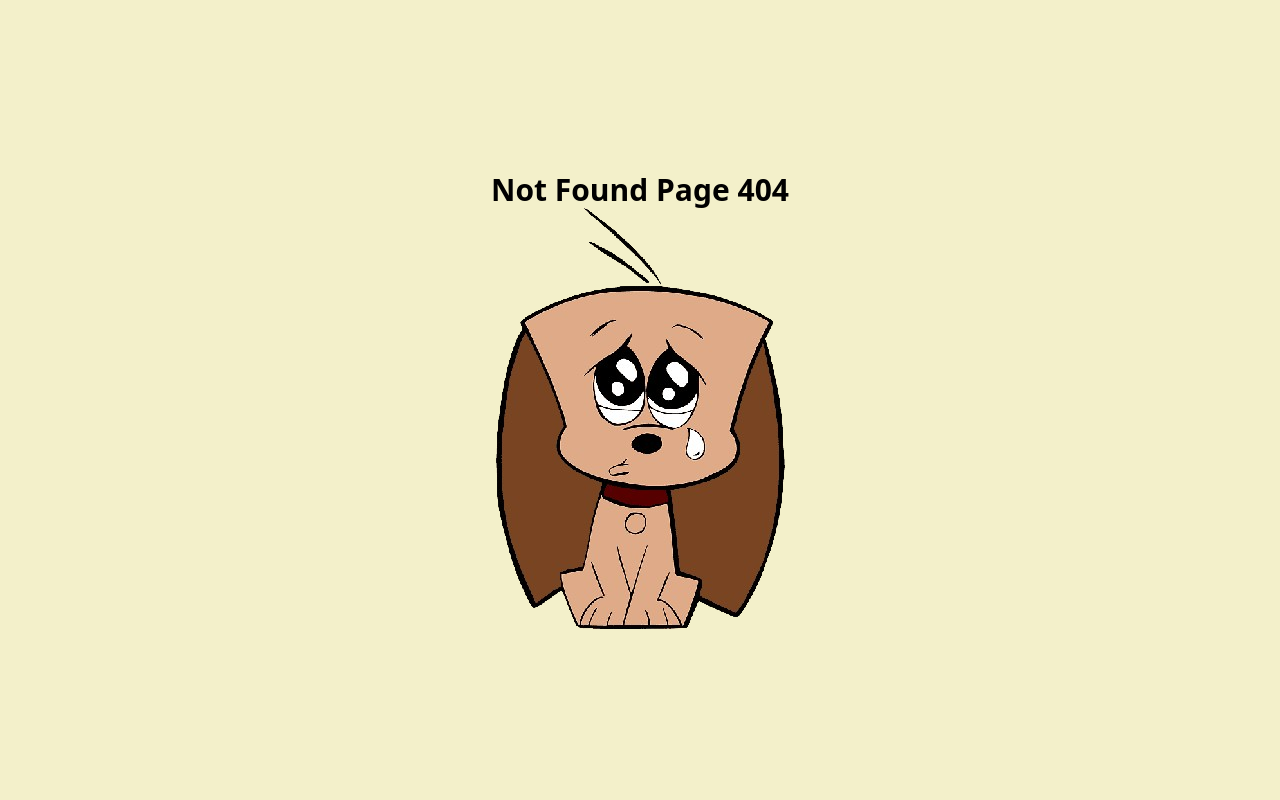
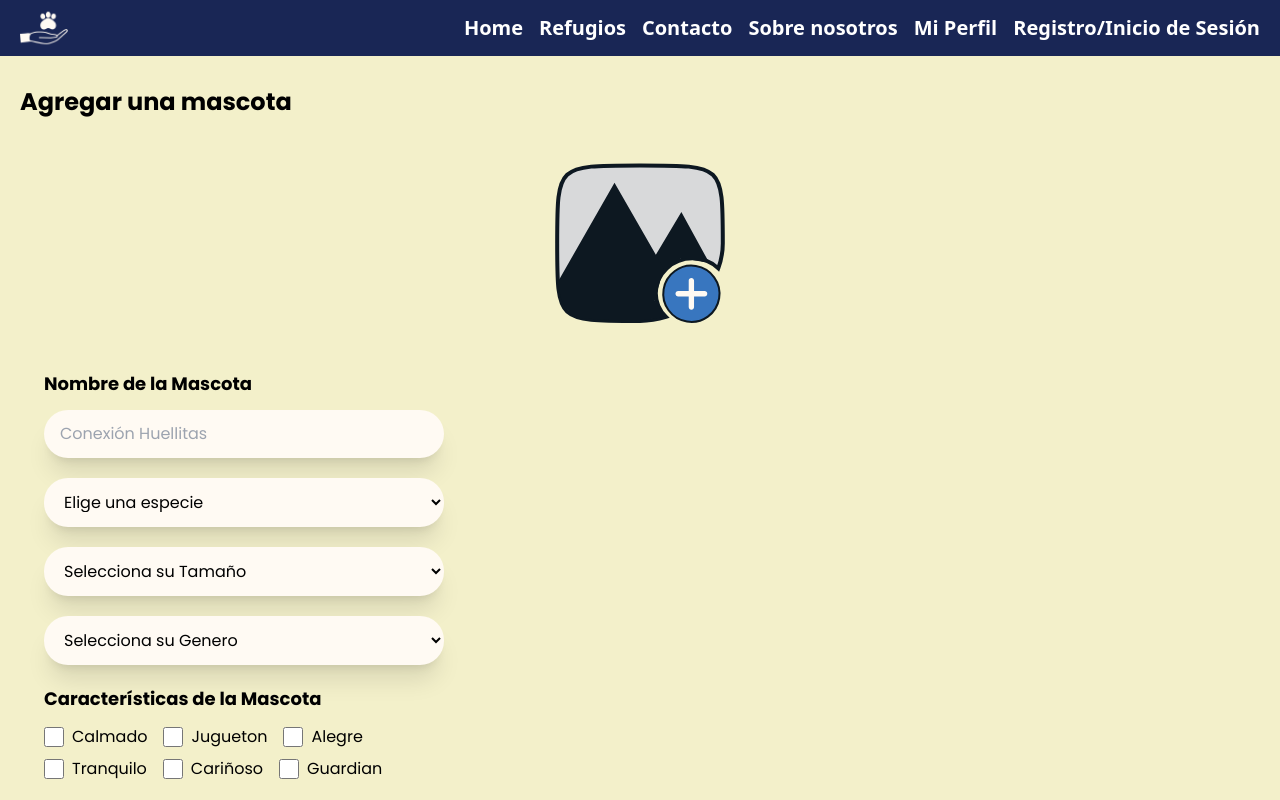
Before and after one commit to No-Country/c16-23-n-node-react, a React (Vite) app in the folder frontend/: page /NewPet in a window 1280 px wide. Before the commit this address had no page. Shown: the top 800 px of the page. Built offline with nearby package versions, Linux system fonts and the light colour scheme.

Commit message:
agrego componente shelterDashboard

```diff
--- a/frontend/src/components/HomePage/PetCard.jsx
+++ b/frontend/src/components/HomePage/PetCard.jsx
@@ -1,5 +1,7 @@
 /* eslint-disable react/prop-types */
 import { useNavigate } from "react-router-dom";
+import pets from "../../data/pets.json"
+import PetCardComponent from "../PetCardComponent";
 
 function PetCard({ pet }) {
   const navigate = useNavigate();
@@ -9,40 +11,19 @@ function PetCard({ pet }) {
   };
 
   return (
-    <div className="m-1 overflow-hidden rounded-xl bg-PrimaryDark shadow-sm">
-      <div className="m-3">
-        <img
-          src={pet.photo01}
-          alt="foto perro"
-          className="h-20 w-full rounded-md"
-        />
-      </div>
-      <div className="px-3">
-        <div className="mb-2 flex justify-between">
-          <span className="rounded-lg border bg-White px-1 text-sm font-medium">
-            {pet.name}
-          </span>
-          <span className="rounded-lg border bg-White px-1 text-sm font-medium">
-            {pet.size}
-          </span>
+    <div>
+      {pets.map((pet, index) => (
+        <div key={index} >
+          <PetCardComponent pet={pet} >
+            <button
+              className="rounded-full bg-Tertiary px-3 py-1 font-poppins text-White"
+              onClick={handleDetails}
+            >
+              Saber Más!
+            </button>
+          </PetCardComponent>
         </div>
-        <div className="flex justify-between">
-          <span className="rounded-lg border bg-White px-1 text-sm font-medium">
-            {pet.gender}
-          </span>
-          <span className="rounded-lg border bg-White px-1 text-sm font-medium">
-            {pet.kind}
-          </span>
-        </div>
-        <div className="my-3 text-center">
-          <button
-            className="rounded-full bg-Tertiary px-3 py-1 font-poppins text-White"
-            onClick={handleDetails}
-          >
-            Saber más
-          </button>
-        </div>
-      </div>
+      ))}
     </div>
   );
 }
--- /dev/null
+++ b/frontend/src/components/PetCardComponent.jsx
@@ -0,0 +1,43 @@
+/* eslint-disable react/prop-types */
+
+function PetCardComponent({ pet,children}) {
+
+    return (
+      <div className="m-1 overflow-hidden rounded-xl bg-PrimaryDark shadow-sm">
+        <div className="m-3">
+          <img
+            src={pet.photo01}
+            alt="foto perro"
+            className="h-20 w-full rounded-md"
+          />
+        </div>
+        <div className="px-3">
+          <div className="mb-2 flex justify-between">
+            <span className="rounded-lg border bg-White px-1 text-sm font-medium">
+              {pet.name}
+            </span>
+            <span className="rounded-lg border bg-White px-1 text-sm font-medium">
+              {pet.size}
+            </span>
+          </div>
+          <div className="flex justify-between">
+            <span className="rounded-lg border bg-White px-1 text-sm font-medium">
+              {pet.gender}
+            </span>
+            <span className="rounded-lg border bg-White px-1 text-sm font-medium">
+              {pet.kind}
+            </span>
+          </div>
+          <div className="my-3 text-center">
+          {children && (
+            <div className="my-3 text-center">
+              {children}
+            </div>
+          )}
+          </div>
+        </div>
+      </div>
+    );
+  }
+
+  export default PetCardComponent;
--- /dev/null
+++ b/frontend/src/pages/SheltersPage/NewPet.jsx
@@ -0,0 +1,164 @@
+import Navbar from "../../components/shared/Navbar";
+import Footer from "../../components/shared/Footer"
+import ImageDefault from "/img/shelters/AddNewPet.svg";
+import { useState } from "react";
+function NewPet() {
+    const [images, setImages] = useState([]);
+    // 1. Agregar onChange function
+    // 2. Handle each input inside onChange function
+    // 3. setNewDataPet
+    // 4. Pass NewDataPet into submit function
+    const [dataNewPet, setDataNewPet] = useState({
+        name: name,
+    })
+
+
+    const handleImageChange = (e) => {
+        const files = Array.from(e.target.files);
+        setImages(files);
+      };
+  function handleSubmit(e) {
+    e.preventDefault();
+    console.log(images[0].name);
+}
+  return (
+    <>
+      <Navbar />
+      <main className="select-none bg-Primary pt-16 font-poppins text-black">
+        <strong className="mb-10 ml-5 block pt-5 text-left text-2xl font-bold leading-normal">
+          Agregar una mascota
+        </strong>
+        <div className="flex justify-center">
+          <input
+            type="file"
+            multiple
+            accept="image/*"
+            className="hidden"
+            id="galleryInput"
+            onChange={handleImageChange}
+          />
+          <label htmlFor="galleryInput" className="cursor-pointer">
+            <img src={ImageDefault} alt="Add Pet"/>
+          </label>
+        </div>
+        <form className="w-full max-w-md rounded-xl p-6 m-5">
+          <div className="mb-5">
+            <label className="mb-3 block text-lg font-semibold" htmlFor="email">
+              Nombre de la Mascota
+            </label>
+            <input
+              className="mt-1 block w-full rounded-3xl bg-White px-4 py-3 shadow-xl outline-none"
+              type="text"
+              id="text"
+              placeholder="Conexión Huellitas"
+            />
+          </div>
+          <div className="mb-5">
+            <select
+              className="mt-1 block w-full rounded-3xl bg-White px-4 py-3 shadow-xl outline-none"
+              id="petName"
+              defaultValue=""
+            >
+              <option value="" disabled hidden>
+                Elige una especie
+              </option>
+              <option value="Gato">Gato</option>
+              <option value="Perro">Perro</option>
+            </select>
+          </div>
+          <div className="mb-5">
+            <select
+              className="mt-1 block w-full rounded-3xl bg-White px-4 py-3 shadow-xl outline-none"
+              id="petName"
+              defaultValue=""
+            >
+              <option value="" disabled hidden>
+                Selecciona su Tamaño
+              </option>
+              <option value="Pequeño">Pequeño</option>
+              <option value="Mediano">Mediano</option>
+              <option value="Grande">Grande</option>
+            </select>
+          </div>
+          <div className="mb-5">
+            <select
+              className="mt-1 block w-full rounded-3xl bg-White px-4 py-3 shadow-xl outline-none"
+              id="petName"
+              defaultValue=""
+            >
+              <option value="" disabled hidden>
+                Selecciona su Genero
+              </option>
+              <option value="Macho">Macho</option>
+              <option value="Hembra">Hembra</option>
+            </select>
+          </div>
+          <div className="mb-5">
+            <label className="mb-3 block text-lg font-semibold">
+              Características de la Mascota
+            </label>
+            <div className="flex flex-wrap">
+              <label className="mb-2 mr-4 inline-flex items-center">
+                <input
+                  type="checkbox"
+                  className="form-checkbox text-primary h-5 w-5"
+                  name="characteristics"
+                  value="kind"
+                />
+                <span className="ml-2">Calmado</span>
+              </label>
+              <label className="mb-2 mr-4 inline-flex items-center">
+                <input
+                  type="checkbox"
+                  className="form-checkbox text-primary h-5 w-5"
+                  name="characteristics"
+                  value="happy"
+                />
+                <span className="ml-2">Jugueton</span>
+              </label>
+              <label className="mb-2 mr-4 inline-flex items-center">
+                <input
+                  type="checkbox"
+                  className="form-checkbox text-primary h-5 w-5"
+                  name="characteristics"
+                  value="sad"
+                />
+                <span className="ml-2">Alegre</span>
+              </label>
+              <label className="mb-2 mr-4 inline-flex items-center">
+                <input
+                  type="checkbox"
+                  className="form-checkbox text-primary h-5 w-5"
+                  name="characteristics"
+                  value="sad"
+                />
+                <span className="ml-2">Tranquilo</span>
+              </label>
+              <label className="mb-2 mr-4 inline-flex items-center">
+                <input
+                  type="checkbox"
+                  className="form-checkbox text-primary h-5 w-5"
+                  name="characteristics"
+                  value="sad"
+                />
+                <span className="ml-2">Cariñoso</span>
+              </label>
+              <label className="mb-2 mr-4 inline-flex items-center">
+                <input
+                  type="checkbox"
+                  className="form-checkbox text-primary h-5 w-5"
+                  name="characteristics"
+                  value="sad"
+                />
+                <span className="ml-2">Guardian</span>
+              </label>
+            </div>
+          </div><button onClick={handleSubmit}>Ver Images</button>
+        </form>
+        <Footer/>
+      </main>
+    </>
+  );
+}
+
+export default NewPet;
--- a/frontend/src/pages/SheltersPage/ShelterDashboard.jsx
+++ b/frontend/src/pages/SheltersPage/ShelterDashboard.jsx
@@ -1,8 +1,10 @@
 import Navbar from "../../components/shared/Navbar";
 import Footer from "../../components/shared/Footer";
-import PetCardComponent from "../..//components/HomePage/ComponentPrueba";
+import PetCardComponent from "../../components/PetCardComponent";
 import pets from "../../data/pets.json";
-import Plus from "/img/shelter/plus.svg";
+import Plus from "/img/shelters/plus.svg";
+import Pen from "/img/others/pen-solid.svg";
+import Trash from "/img/others/trash-solid.svg";
 import { useNavigate } from "react-router-dom";
 
 function ShelterDashboard() {
@@ -36,20 +38,28 @@ function ShelterDashboard() {
           {pets.map((pet, index) => (
             <div key={index} className="w-1/2">
               <PetCardComponent pet={pet}>
-                <div className="flex w-1/2">
-                <div>
+                <div className="flex justify-between ">
                   <button
-                  className="rounded-full bg-Tertiary px-3 py-1 font-poppins text-White"
+                    className="rounded-full bg-Tertiary px-3 py-1 font-poppins text-xs text-White"
                     onClick={handleButtonDelete}
                   >
+                    <span className="flex items-center justify-center w-1/2">
+                      <img
+                        src={Trash}
+                        alt="Icono Papelera de Borrar"
+                        width={25}
+                      />
                     Borrar
+                    </span>
                   </button>
-                </div>
                   <button
-                  className="rounded-full bg-Tertiary px-3 py-1 font-poppins text-White"
+                    className="rounded-full bg-Tertiary px-3 font-poppins text-xs text-White"
                     onClick={handleButtonEdite}
                   >
+                    <span className="flex items-center justify-center w-1/2 c-white  ">
+                      <img src={Pen} className="text-white" alt="Icono lapíz" width={25} />
                       Editar
+                    </span>
                   </button>
                 </div>
               </PetCardComponent>
--- a/frontend/src/routes/Routes.jsx
+++ b/frontend/src/routes/Routes.jsx
@@ -19,6 +19,7 @@ import ShelterProfilePage from "../pages/ShelterProfilePage/ShelterProfilePage";
 import UpdateUserInformationPage from "../pages/UserProfilePage/UpdateUserInformationPage";
 import UpdateUserPasswordPage from "../pages/UserProfilePage/UpdateUserPasswordPage";
 import ShelterDashboard from "../pages/SheltersPage/ShelterDashboard";
+import NewPet from "../pages/SheltersPage/NewPet";
 
 function Rutas() {
   const [user, setUser] = useLocalStorage("user");
@@ -38,7 +39,7 @@ function Rutas() {
             element={<RegisterShelterPage />}
           />
           <Route path="/ShelterDashboard" element={<ShelterDashboard />} />
-
+          <Route path="/NewPet" element={<NewPet />} />
           <Route path="/petInformation/:id" element={<PetInformationPage />} />
           <Route
             path="/shelterInformation/:id"
```
Also changed, not shown: frontend/public/img/others/pen-solid.svg (added), frontend/public/img/others/trash-solid.svg (added). Lines whose indentation alone changed are shown as unchanged.
